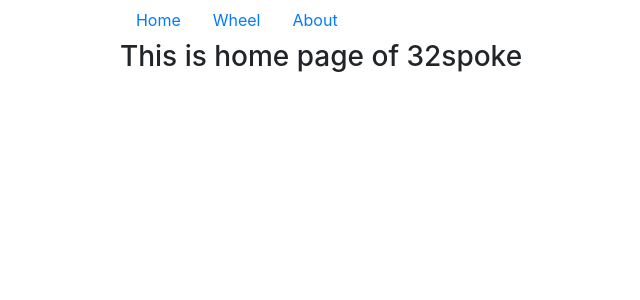
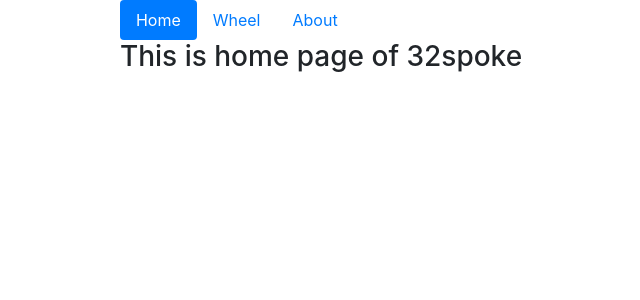
Before and after one commit to kimchirice/32spoke, a React (Create React App) app: page / in a window 1280 px wide. Shown: the top 300 px of the page, without its empty margins (319-959 px from the left). Built offline with nearby package versions, Linux system fonts and the light colour scheme.

Commit message:
[Add] adding import NavLink, then replaced Link with NavLink

```diff
--- a/src/Components/Navigation/Navigation.js
+++ b/src/Components/Navigation/Navigation.js
@@ -1,5 +1,5 @@
 import React from 'react'
-import {BrowserRouter as Router, Link, Route, Switch} from 'react-router-dom'
+import {BrowserRouter as Router, NavLink, Route, Switch} from 'react-router-dom'
 import Home from '../../Pages/Home'
 import About from '../../Pages/About'
 import Wheel from '../../Pages/Wheel'
@@ -10,10 +10,10 @@ export default function Navigation() {
       <div>
         <ul className='nav nav-pills'>
           <li className='nav-item'>
-            <Link to="/" className='nav-link'>Home</Link>
+            <NavLink exact to="/" className='nav-link'>Home</NavLink>
           </li>
-          <li><Link to="/wheel" className='nav-link'>Wheel</Link></li>
-          <li><Link to="/about" className='nav-link'>About</Link></li>
+          <li><NavLink to="/wheel" className='nav-link'>Wheel</NavLink></li>
+          <li><NavLink to="/about" className='nav-link'>About</NavLink></li>
         </ul>
         <Switch>
           <Route exact path='/' ><Home /></Route>
```
